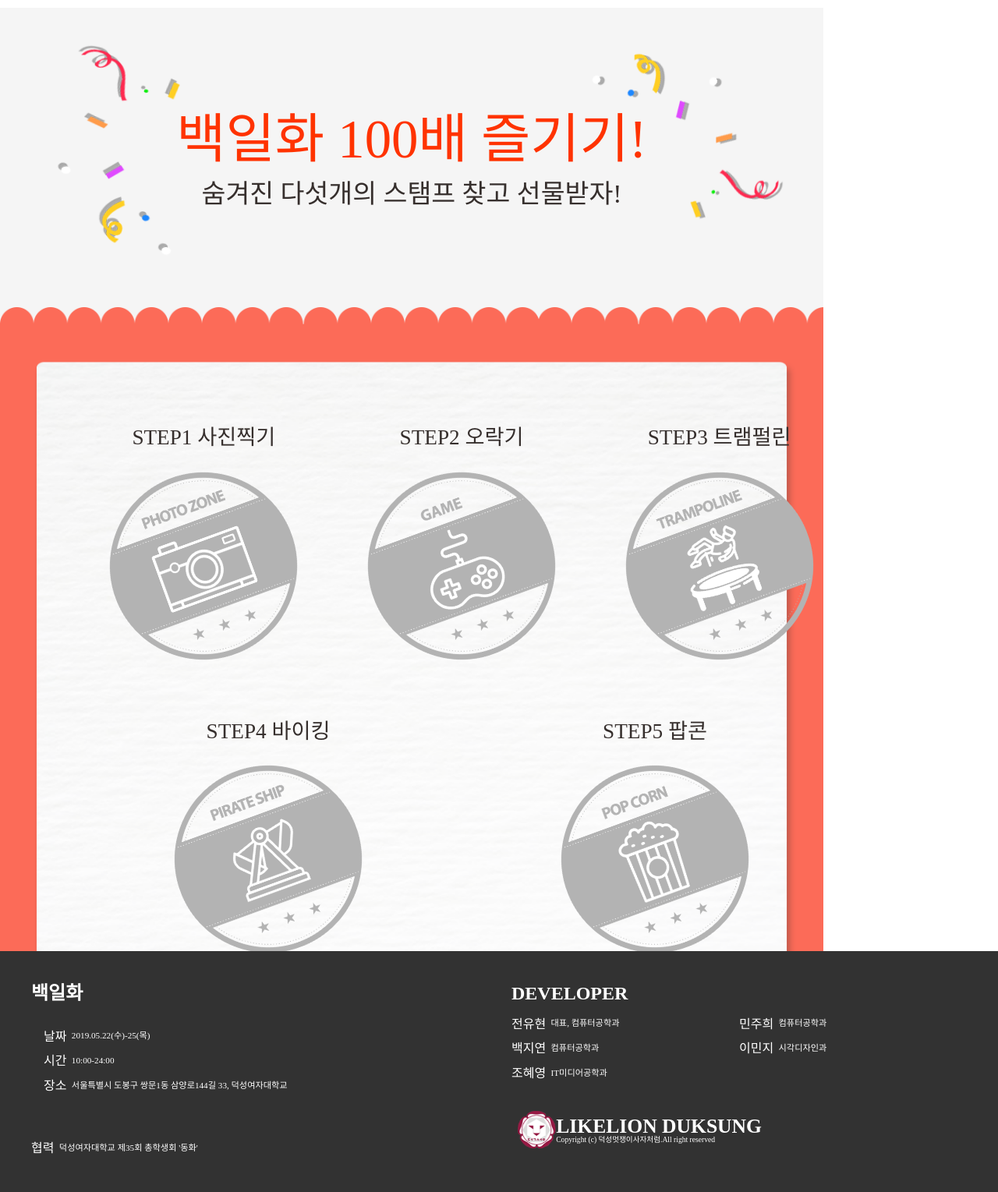
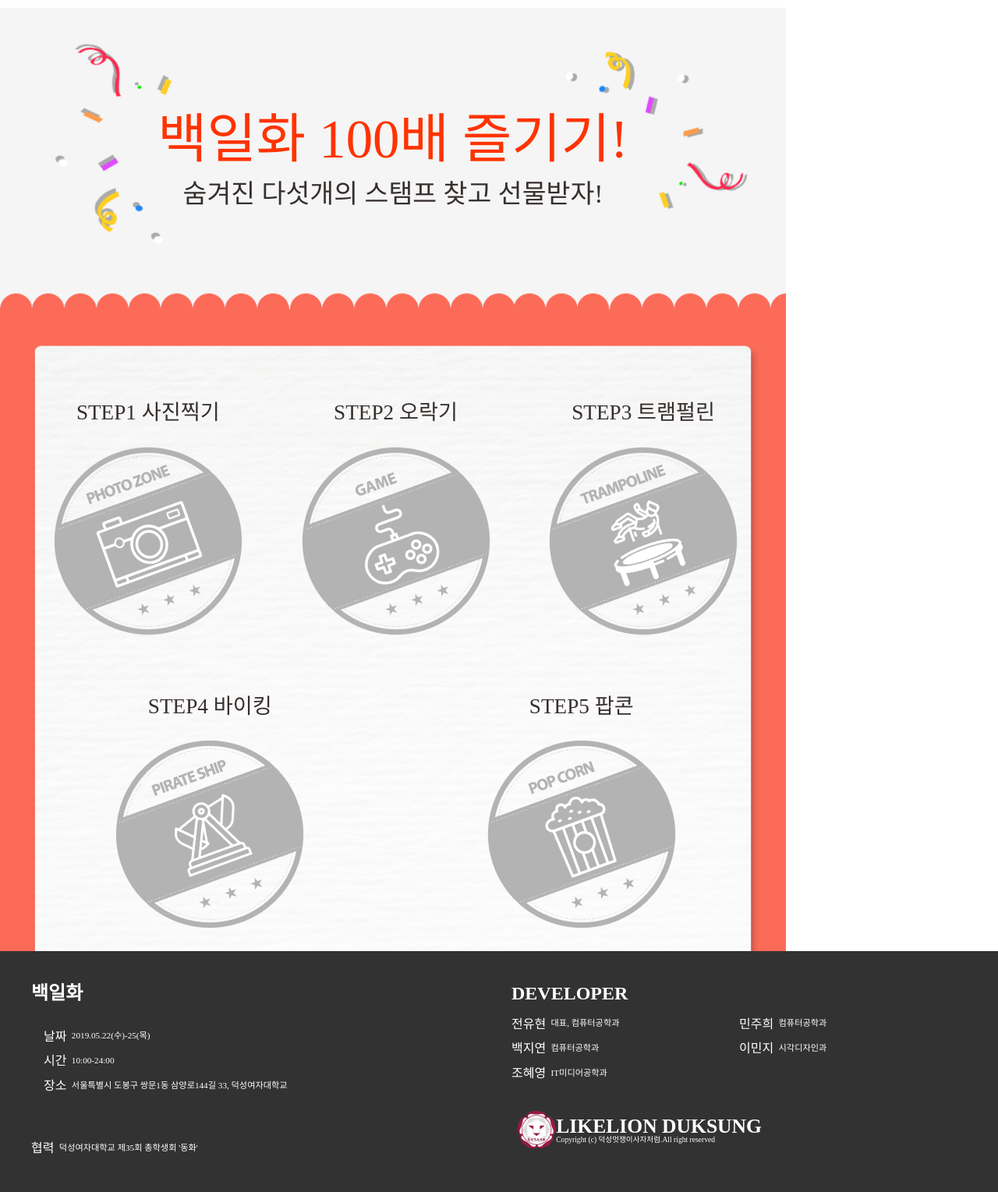
Before and after one commit to MJBJ/2019DS_Festival, a Django app: page /stamp/ in a window 1280 px wide. Shown: the part 214-1743 px from the top of the page at 78% size. Run offline with Django 3.2, Linux system fonts and the light colour scheme; some libraries are stand-ins or nearby versions; some web fonts are replaced.

Commit message:
stamp container padding-right:2.5em

```diff
--- a/info/static/css/main.css
+++ b/info/static/css/main.css
@@ -9,7 +9,7 @@
              padding-top: 5%; padding-bottom:5%;
  }
  .img_button{
-             width: 95%;
+             width: 55em;
              height: 17em;
              align-items: center;
              text-align: center;
--- a/stamp/templates/stamp.html
+++ b/stamp/templates/stamp.html
@@ -42,9 +42,9 @@
 
   min-width:62em;
   height:60em;
-  margin-left:4em;
+  margin-left:1em;
   margin-right:auto;
-  padding:2em;
+  padding-right:2.5em;
 
 }
 .sline1{
```
